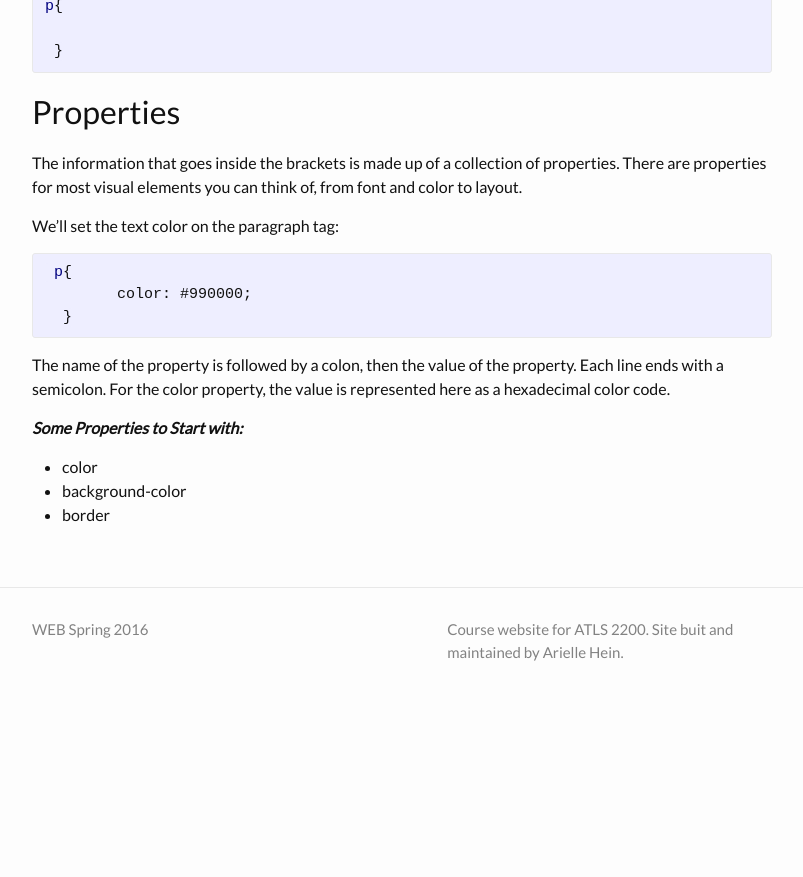
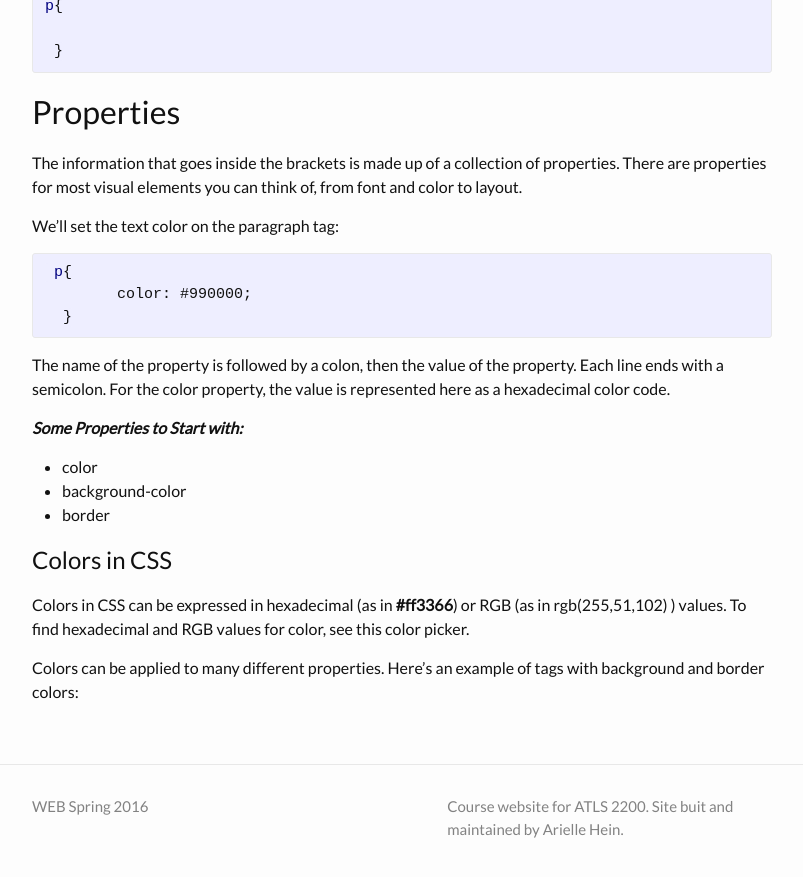
Before and after one commit to coloringchaos/web-spring-16, a Jekyll site: the page built from _posts/2016-02-03-css-notes.md, in a window 1280 px wide and 900 px high, scrolled down 1059 px. Shown: the top 877 px of the window, without its empty margins (238-1041 px from the left). Built offline with Jekyll 4.4.1, drawn with Linux system fonts in a browser that asks for light colours; before the commit the page ends 1782 px from its top, so only the background shows below that.

Commit message:
updating for class 8

```diff
--- a/_posts/2016-02-03-css-notes.md
+++ b/_posts/2016-02-03-css-notes.md
@@ -51,3 +51,8 @@ The name of the property is followed by a colon, then the value of the property.
 + color
 + background-color
 + border
+
+# Colors in CSS
+Colors in CSS can be expressed in hexadecimal (as in **#ff3366**) or RGB (as in rgb(255,51,102) ) values. To find hexadecimal and RGB values for color, see this color picker.
+
+Colors can be applied to many different properties. Here’s an example of tags with background and border colors:
```
Also changed, not shown: _posts/2016-02-10-class-08.md (+1 -1 lines), timeline.md (+1 -1 lines).
